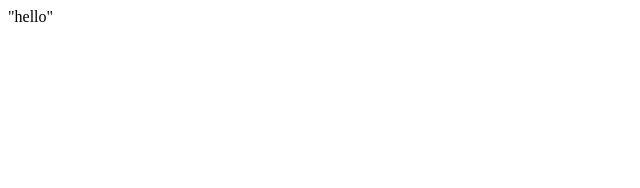
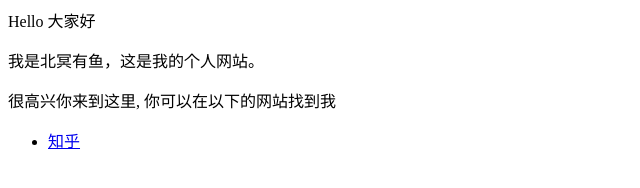
Before and after one commit to luoweikun/luoweikun.github.io, a plain HTML site: page index.html in a window 1280 px wide. Shown: the whole page, without its empty margins (0-640 px from the left). Drawn offline with Linux system fonts and the light colour scheme.

Commit message:
Update index.html

```diff
--- a/index.html
+++ b/index.html
@@ -1 +1,7 @@
-<p>"hello"<p>
+<p>Hello 大家好</p>
+<p>我是北冥有鱼，这是我的个人网站。 </p>
+<p>很高兴你来到这里, 你可以在以下的网站找到我</p>
+
+<ul>
+  <li> <a href="https://www.zhihu.com/people/lai-wu-keng">知乎</a> </li>
+</ul>
```
